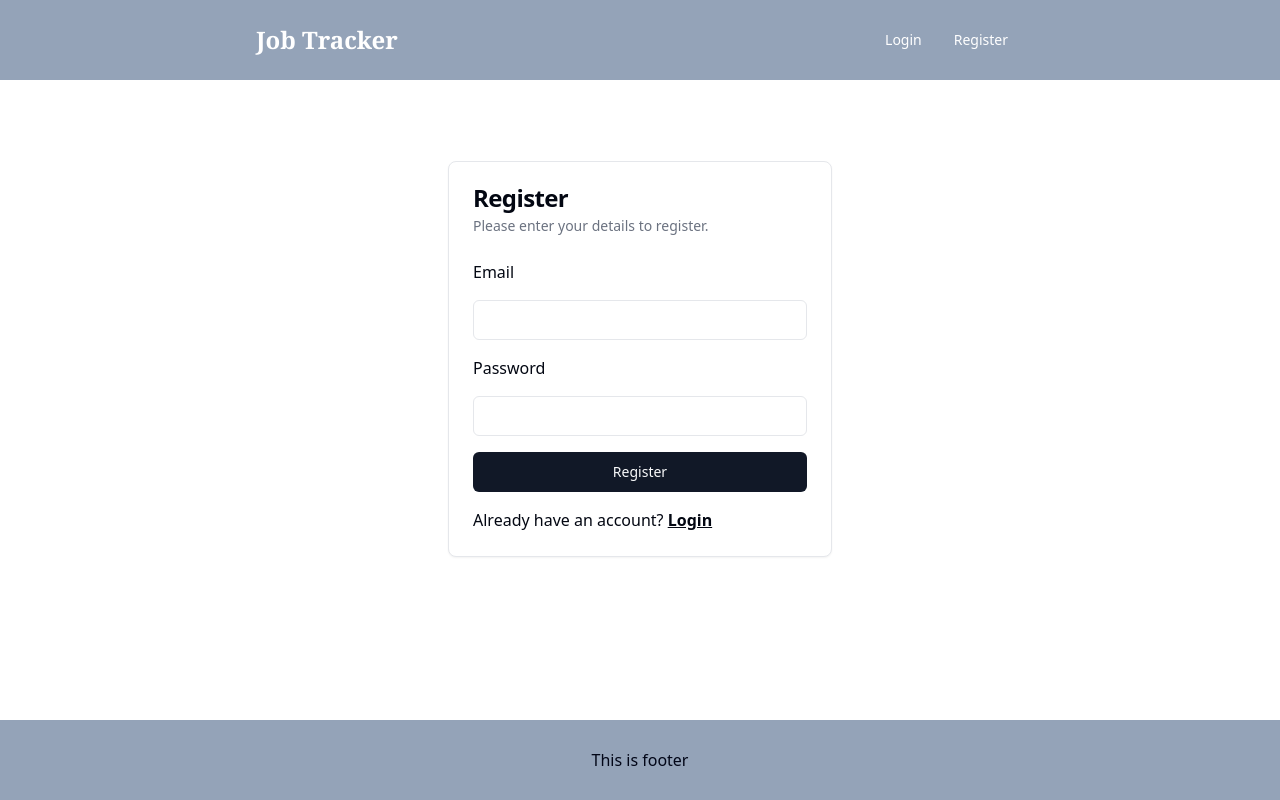
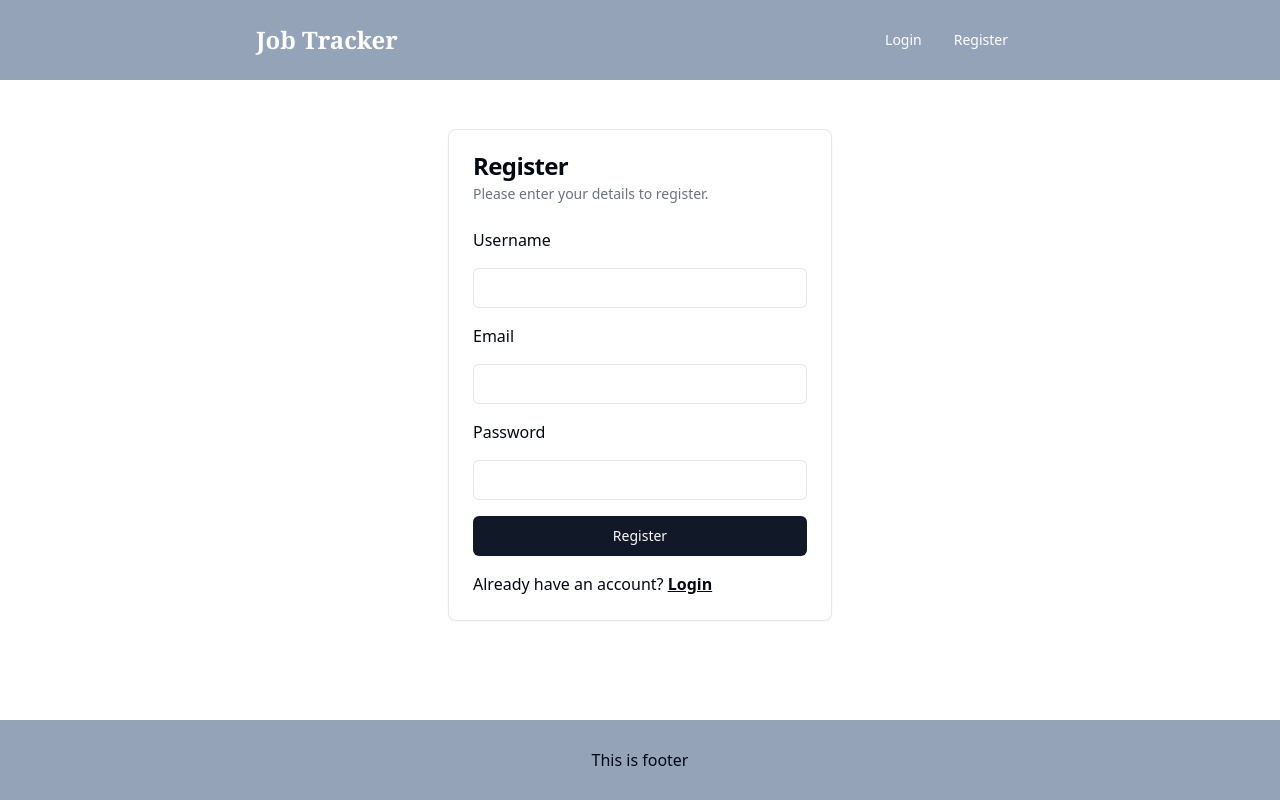
Before and after one commit to haider-patanwala/job-tracker-app, a React (Vite) app: page /register in a window 1280 px wide. Built offline with nearby package versions, Linux system fonts and the light colour scheme.

Commit message:
feat: add username field in registration page Add toast notifications for successful and unsuccessful registration

```diff
--- a/src/pages/Registration.jsx
+++ b/src/pages/Registration.jsx
@@ -7,6 +7,7 @@ import {
   CardTitle,
 } from "@/components/ui/card"
 import { Input } from "@/components/ui/input"
+import { useToast } from "@/components/ui/use-toast"
 import React from "react"
 import { useEffect } from "react"
 import { useCookies } from "react-cookie"
@@ -16,13 +17,14 @@ import { Link } from "react-router-dom"
 function Register() {
   const [credentials, setCredentials] = React.useState({
     // TODO: Add username in backend
-    // username: "",
+    username: "",
     email: "",
     password: "",
   })
   const [cookie, setCookie] = useCookies(["token"])
   const navigate = useNavigate()
 
+  const { toast } = useToast()
   useEffect(() => {
     if (cookie && cookie.token && cookie.token !== "undefined") {
       navigate("/")
@@ -53,8 +55,18 @@ function Register() {
           navigate("/")
         }, 2000)
         setCookie("token", data.data.token)
+        toast({
+          title: "Registration successful!",
+          description: "You have successfully logged in.",
+          variant: "success",
+        })
       } else {
         console.log("Registration failed.", data)
+        toast({
+          title: "Registration unsuccessful!",
+          description: "There was an error registering you.",
+          variant: "destructive",
+        })
       }
     } catch (error) {
       console.log("Error:", error)
@@ -74,13 +86,14 @@ function Register() {
           onSubmit={handleSubmit}
           className="flex flex-col gap-4"
         >
-          {/* <label>Username</label> */}
-          {/* <Input
+          <label>Username</label>
+          <Input
+            required={true}
             onChange={(e) => {
               setCredentials((prev) => ({ ...prev, username: e.target.value }))
             }}
-            type="name"
-          /> */}
+            type="text"
+          />
           <label>Email</label>
           <Input
             required={true}
```
